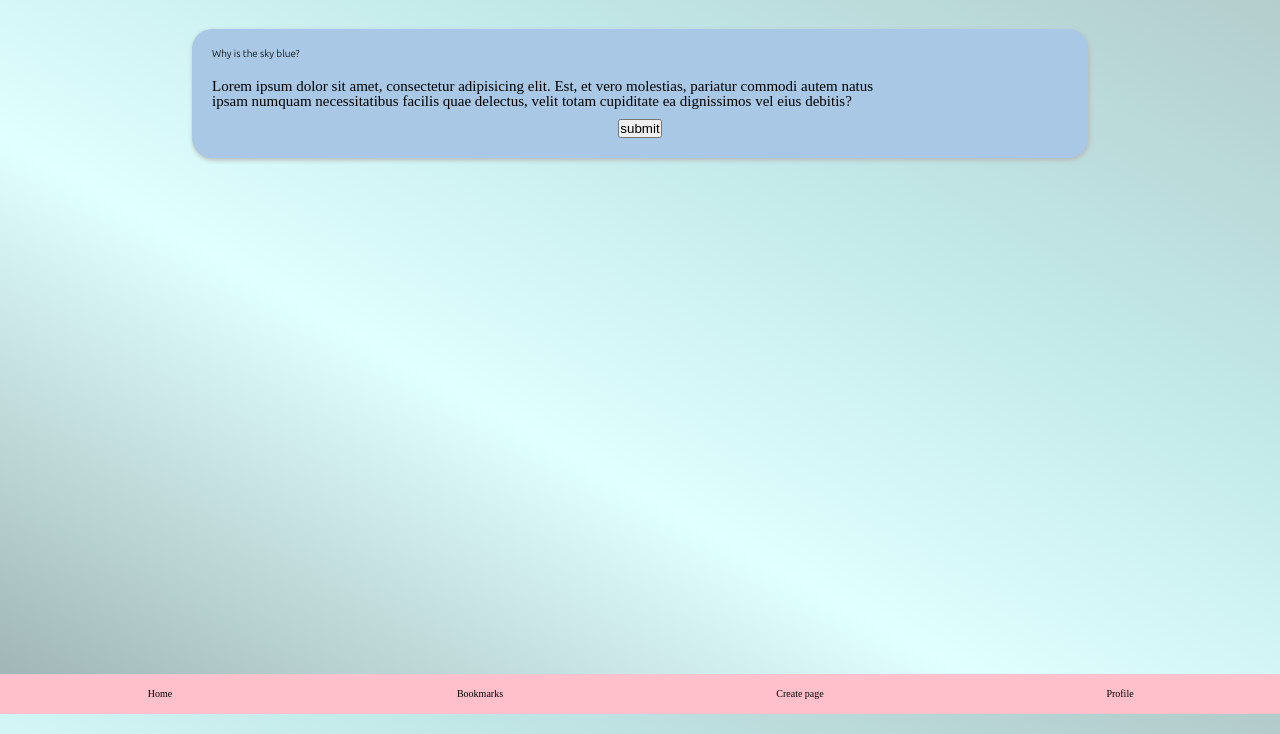
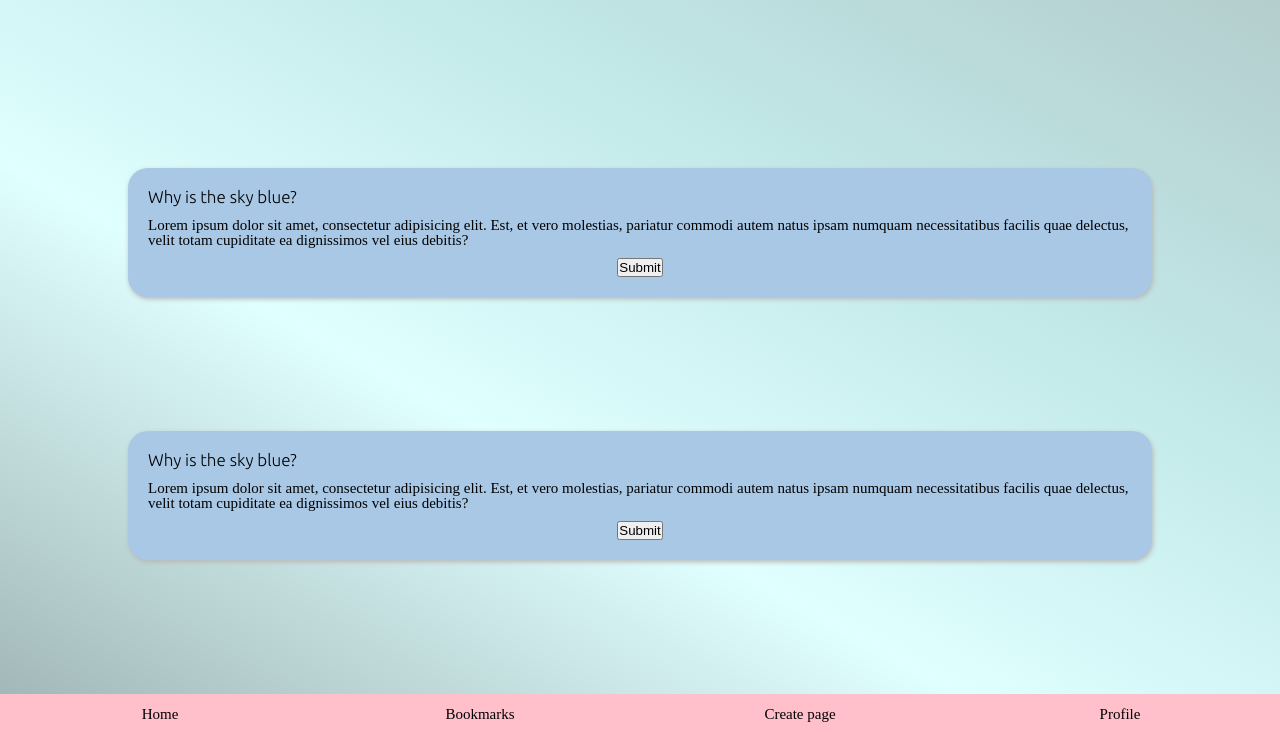
Before and after one commit to j-eick/quiz-app, a plain HTML site: page index.html in a window 1280 px wide. Shown: the part 66-800 px from the top of the page. Drawn offline with Linux system fonts and the light colour scheme; a web font is replaced by a local one.

Commit message:
mv article.css card.css

```diff
--- a/base.css
+++ b/base.css
@@ -134,6 +134,10 @@ table {
   box-sizing: border-box;
 }
 
+:root {
+  font-size: /* stylelint-disable-next-line rule */ ;
+}
+
 html {
   font-size: 62.5%;
 }
--- a/css-components/article.css
+++ b/css-components/card.css
@@ -3,7 +3,7 @@
   display: flex;
   flex-direction: column;
 
-  width: 70vw;
+  width: 80vw;
   height: fit-content;
   padding: 20px;
 
@@ -28,7 +28,11 @@
   justify-content: center;
 }
 
+h2 {
+  font-size: 1.7rem;
+}
+
 p {
   font-size: 1.5rem;
-  width: 80%;
+  width: 100%;
 }
--- a/css-components/header.css
+++ b/css-components/header.css
@@ -5,6 +5,10 @@
   grid-template-rows: 1fr;
   justify-content: center;
   align-items: center;
+
+  position: fixed;
+  top: 0;
+  width: 100%;
 }
 
 .header__title {
--- a/css-components/main.css
+++ b/css-components/main.css
@@ -1,17 +1,19 @@
 .main__bg {
-  height: calc(100vh - 60px - 40px);
+  height: calc(100vh - 100px - 40px);
 
-  padding: 30px;
+  margin: 100px 0 40px 0;
+
+  padding: 0 30px;
 
   display: flex;
-  justify-content: center;
+  flex-direction: column;
+  align-items: center;
+  justify-content: space-evenly;
 }
 
 .nav {
   position: fixed;
   bottom: 0;
-  left: 50%;
-  transform: translate(-50%, -50%);
   width: 100%;
 }
 
@@ -28,4 +30,6 @@
 .nav__list__item {
   display: flex;
   justify-content: center;
+
+  font-size: 1.5rem;
 }
--- a/index.html
+++ b/index.html
@@ -21,7 +21,39 @@
     <!---------------- MAIN ---------------->
     <main class="main__bg">
       <article class="card">
-        <h1 class="card__question">Why is the sky blue?</h1>
+        <h2 class="card__question">Why is the sky blue?</h2>
+        <!-- <button></button> -->
+        <p class="card__text">
+          Lorem ipsum dolor sit amet, consectetur adipisicing elit. Est, et vero
+          molestias, pariatur commodi autem natus ipsam numquam necessitatibus
+          facilis quae delectus, velit totam cupiditate ea dignissimos vel eius
+          debitis?
+        </p>
+        <div class="card__submit">
+          <button type="button">Submit</button>
+        </div>
+        <ul>
+          <li></li>
+          <li></li>
+          <li></li>
+          <li></li>
+        </ul>
+      </article>
+      <article class="card">
+        <h2 class="card__question">Why is the sky blue?</h2>
+        <!-- <button></button> -->
+        <p class="card__text">
+          Lorem ipsum dolor sit amet, consectetur adipisicing elit. Est, et vero
+          molestias, pariatur commodi autem natus ipsam numquam necessitatibus
+          facilis quae delectus, velit totam cupiditate ea dignissimos vel eius
+          debitis?
+        </p>
+        <div class="card__submit">
+          <button type="button">Submit</button>
+        </div>
+      </article>
+      <!-- <article class="card">
+        <h2 class="card__question">Why is the sky blue?</h2>
         <div></div>
         <p class="card__text">
           Lorem ipsum dolor sit amet, consectetur adipisicing elit. Est, et vero
@@ -32,8 +64,9 @@
         <div class="card__submit">
           <input type="submit" value="submit" />
         </div>
-      </article>
+      </article> -->
       <!---------------- NAV ---------------->
+    </main>
     <nav class="nav">
       <ul class="nav__list">
         <li class="nav__list__item">Home</li>
@@ -42,6 +75,5 @@
         <li class="nav__list__item">Profile</li>
       </ul>
     </nav>
-    </main>
   </body>
 </html>
--- a/styles.css
+++ b/styles.css
@@ -1,5 +1,5 @@
 @import "/base.css";
 @import "/css-components/header.css";
-@import "/css-components/article.css";
+@import "/css-components/card.css";
 @import "/css-components/main.css";
 @import "/css-components/footer.css";
```
Lines whose indentation alone changed are shown as unchanged.
